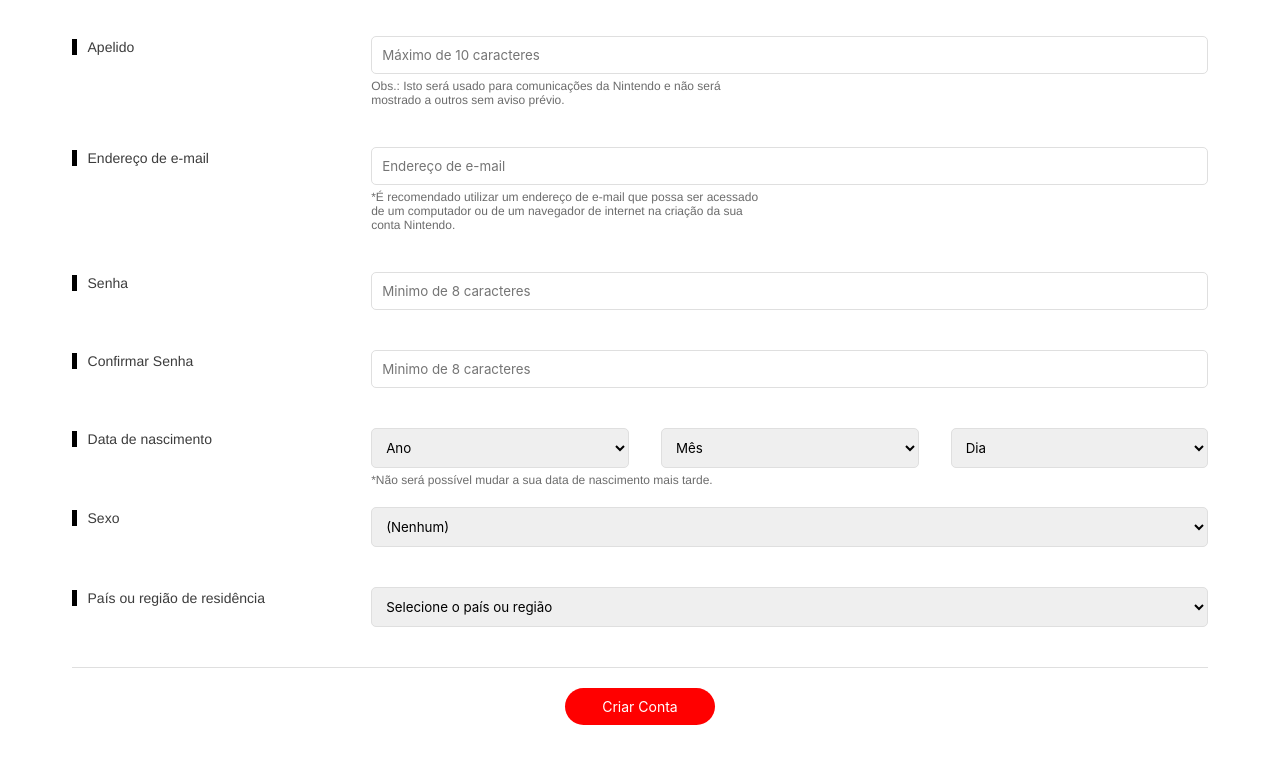
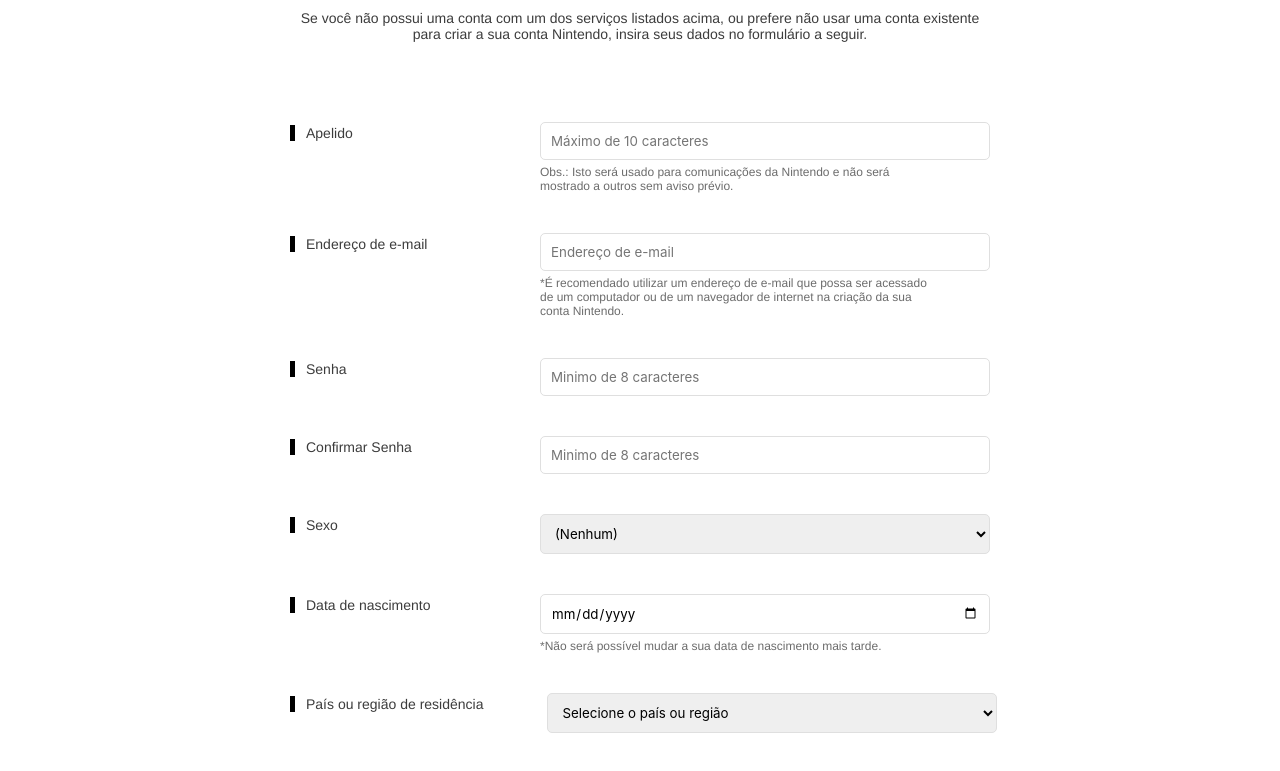
Before and after one commit to T4RUM/nintendo-inspired-react-page, a React (Vite) app: page /#/criar-conta in a window 1280 px wide. Shown: the part 480-1251 px from the top of the page. Built offline with nearby package versions, Linux system fonts and the light colour scheme; a web font is replaced by a local one.

Commit message:
Adicionando validação nos formularios

```diff
--- a/src/App.jsx
+++ b/src/App.jsx
@@ -6,6 +6,7 @@
 import NotFound from "./pages/NotFound";
 import Register from "./pages/Register";
 import Assistance from "./pages/Assistance";
+
 
 
 function App() {
--- a/src/components/assistance/Contact.css
+++ b/src/components/assistance/Contact.css
@@ -17,11 +17,24 @@
   padding: 60px;
 }
 
-.containerForm {
+.containerForm1 {
+  width: 100%;
+  display: flex;
+  justify-content: center;
+}
+
+.containerFormContact {
   width: 100%;
   display: flex;
   align-items: center;
   padding: 40px;
+  justify-content: center;
+}
+
+.containerButton {
+  width: 100%;
+  display: flex;
+  justify-content: center;
 }
 .botaoFeedBack {
   font-family: Helvetica - 400;
--- a/src/components/assistance/Contact.jsx
+++ b/src/components/assistance/Contact.jsx
@@ -1,9 +1,16 @@
-import React from "react";
+// Contact.jsx
+import "./Contact.css";
 import BannerContact from "../../../public/bannerContact.png";
 import Input from "../input/Input";
-import "./Contact.css";
+import React from "react";
+import { useForm, FormProvider } from "react-hook-form";
 
 function Contact() {
+  const methods = useForm();
+  function assistance(data) {
+    console.log(data);
+  }
+
   return (
     <>
       <div className="container">
@@ -16,8 +23,10 @@
           Bem-vindos ao atendimento ao consumidor!
         </h1>
       </div>
-      <div className="containerForm">
-        <form>
+
+      <div className="containerFormContact">
+        <FormProvider {...methods}>
+          <form onSubmit={methods.handleSubmit(assistance)}>
             <Input
               label={"Apelido"}
               type={"text"}
@@ -27,6 +36,7 @@
               description={
                 "Obs.: Isto será usado para comunicações da Nintendo e não será mostrado a outros sem aviso prévio."
               }
+              {...methods.register("apelido", { required: true })}
             />
             <Input
               label={"Endereço de e-mail"}
@@ -36,19 +46,27 @@
               description={
                 "*É recomendado utilizar um endereço de e-mail que possa ser acessado de um computador ou de um navegador de internet na criação da sua conta Nintendo."
               }
+              {...methods.register("email", { required: true })}
             />
+
             <Input
               label={"Feedback"}
               type={"textarea"}
               id={"feedback"}
+              maxLength={1000}
               placeholder={"Digite aqui o seu Feedback"}
+              {...methods.register("feedback", { required: true })}
             />
-        </form>
-        <div>
+
+       <div className="containerButton">
               <button className="botaoFeedBack" type="submit">
                 Enviar Feedback
               </button>
+
        </div>
+
+          </form>
+        </FormProvider>
       </div>
     </>
   );
--- a/src/components/createAccount/CreateAccount.css
+++ b/src/components/createAccount/CreateAccount.css
@@ -8,6 +8,7 @@
   width: 700px;
   text-align: center;
   flex-direction: column;
+  padding: 80px 0 40px 0;
 }
 
 .tituloCriarConta {
@@ -128,7 +129,7 @@
 }
 
 .inputFormularioCadastro1 {
-  border: 1px solid #DFDFDF;
+  border: 1px solid #dfdfdf;
   padding: 10px;
   box-sizing: border-box;
   flex: 1;
--- a/src/components/createAccount/CreateAccount.jsx
+++ b/src/components/createAccount/CreateAccount.jsx
@@ -1,19 +1,21 @@
 import React, { useState } from "react";
-import "./CreateAccount.css";
+
 import { FaGoogle } from "react-icons/fa";
 import { FaApple } from "react-icons/fa";
+import { useForm, FormProvider } from "react-hook-form";
 import Input from "../input/Input";
+import "../../components/assistance/Contact.css";
+import BannerContact from "../../../public/bannerContact.png";
+import "./CreateAccount.css";
 
 function CreateAccount() {
-  const [birthYear, setBirthYear] = useState("");
-  const [birthMonth, setBirthMonth] = useState("");
-  const [birthDay, setBirthDay] = useState("");
+  const methods = useForm();
 
-  const years = Array.from(new Array(100), (val, index) => 2023 - index);
-  const months = Array.from(new Array(12), (val, index) => index + 1);
-  const days = Array.from(new Array(31), (val, index) => index + 1);
+  function cadastro(data) {
+    console.log(data, "aqui");
+  }
 
-  const inputs = [{}];
+
 
   const countries = [
     "Afeganistão",
@@ -217,31 +219,37 @@
         <div className="containerForm">
           <div>
             <h1 className="tituloCriarConta">Criar uma conta Nintendo</h1>
+
             <span className="ssoCriarConta">
               Se você tem uma conta em um dos serviços a seguir, é ainda mais
               fácil criar uma conta Nintendo.
             </span>
+
             <div className="sso">
               <button className="botaoDeLoginGoogleCriarConta" type="submit">
                 <span className="googleIcon">
                   <FaGoogle />
-                </span>{" "}
+                </span>
                 Google
               </button>
+
               <button className="botaoDeLoginAppleCriarConta" type="submit">
                 <span className="appleIcon">
                   <FaApple />
-                </span>{" "}
+                </span>
                 Iniciar sessão com a Apple
               </button>
             </div>
+
             <div>
               <p className="descricaoFormulario">
                 Se você não possui uma conta com um dos serviços listados acima,
                 ou prefere não usar uma conta existente para criar a sua conta
                 Nintendo, insira seus dados no formulário a seguir.
               </p>
-              <form className="dadosFormulario">
+              <div className="containerForm">
+                <FormProvider {...methods}>
+                  <form onSubmit={methods.handleSubmit(cadastro)}>
                     <Input
                       label={"Apelido"}
                       type={"text"}
@@ -251,16 +259,17 @@
                       description={
                         "Obs.: Isto será usado para comunicações da Nintendo e não será mostrado a outros sem aviso prévio."
                       }
+                      {...methods.register("apelido", { required: true })}
                     />
                     <Input
                       label={"Endereço de e-mail"}
                       type={"email"}
                       id={"email"}
-                  maxLength={"10"}
                       placeholder={"Endereço de e-mail"}
                       description={
                         "*É recomendado utilizar um endereço de e-mail que possa ser acessado de um computador ou de um navegador de internet na criação da sua conta Nintendo."
                       }
+                      {...methods.register("email", { required: true })}
                     />
                     <Input
                       label={"Senha"}
@@ -268,6 +277,7 @@
                       id={"senha"}
                       minLength={"8"}
                       placeholder={"Minimo de 8 caracteres"}
+                      {...methods.register("senha", { required: true })}
                     />
                     <Input
                       label={"Confirmar Senha"}
@@ -275,9 +285,12 @@
                       id={"confirmarSenha"}
                       minLength={"8"}
                       placeholder={"Minimo de 8 caracteres"}
+                      {...methods.register("confirmarSenha", {
+                        required: true,
+                      })}
                     />
 
-                <div className="labelInputWrapper1">
+                    {/* <div className="labelInputWrapper1">
                       <div className="labelInputWrapperInner1">
                         <div className="containerLabel">
                           <label
@@ -290,9 +303,11 @@
                         <div className="birth">
                           <div className="groupSelect">
                             <select
+                              id="year"
                               className="inputFormularioCadastro1"
                               value={birthYear}
                               onChange={(e) => setBirthYear(e.target.value)}
+                              {...methods.register("year", { required: true })}
                             >
                               <option value="" disabled>
                                 Ano
@@ -306,7 +321,11 @@
                             <select
                               className="inputFormularioCadastro1"
                               value={birthMonth}
+                              id="month"
                               onChange={(e) => setBirthMonth(e.target.value)}
+                              // {...methods.register("month", {
+                              //   required: true,
+                              // })}
                             >
                               <option value="" disabled>
                                 Mês
@@ -320,7 +339,11 @@
                             <select
                               className="inputFormularioCadastro1"
                               value={birthDay}
+                              id="day"
                               onChange={(e) => setBirthDay(e.target.value)}
+                              // {...methods.register("day", {
+                              //   required: true,
+                              // })}
                             >
                               <option value="" disabled>
                                 Dia
@@ -332,13 +355,14 @@
                               ))}
                             </select>
                           </div>
+
                           <span className="descricaoInputCadastro1">
-                        *Não será possível mudar a sua data de nascimento mais
-                        tarde.
+                            *Não será possível mudar a sua data de nascimento
+                            mais tarde.
                           </span>
                         </div>
                       </div>
-                </div>
+                    </div> */}
 
                     <Input
                       label="Sexo"
@@ -350,6 +374,19 @@
                         { value: "feminino", label: "Feminino" },
                         { value: "nao-informar", label: "Não informar" },
                       ]}
+                      {...methods.register("sexo", {
+                        required: true,
+                      })}
+                    />
+                    <Input
+                      label="Data de nascimento"
+                      id="dtNascimento"
+                      type="date"
+                      {...methods.register("dtNascimento", {
+                        required: true,
+                      })}
+                      description="*Não será possível mudar a sua data de nascimento
+                            mais tarde."
                     />
 
                     <Input
@@ -367,14 +404,19 @@
                           label: country,
                         })),
                       ]}
+                      {...methods.register("pais", {
+                        required: true,
+                      })}
                     />
 
-                <div className="containerbotaoCadastro">
-                  <button className="botaoCadastro" type="submit">
-                    Criar Conta
+                    <div>
+                      <button className="botaoFeedBack" type="submit">
+                        Enviar Feedback
                       </button>
                     </div>
                   </form>
+                </FormProvider>
+              </div>
             </div>
           </div>
         </div>
@@ -384,3 +426,5 @@
 }
 
 export default CreateAccount;
+
+//
--- a/src/components/input/Input.css
+++ b/src/components/input/Input.css
@@ -41,14 +41,17 @@
 
 .caixaInput {
   width: 100%;
+  display: flex;
+  flex-direction: column;
+
 }
 
 .inputFormularioCadastro {
-  border: 1px solid #DFDFDF;
+  border: 1px solid #dfdfdf;
   padding: 10px;
   box-sizing: border-box;
   flex: 1;
-  width: 100%;
+  width: 450px;
   border-radius: 5px;
 }
 
@@ -60,3 +63,10 @@
   color: #6c6c6c;
   max-width: 400px;
 }
+
+.invalid {
+
+  margin-top: 12px;
+  max-width: 400px;
+  color: red;
+}
--- a/src/components/input/Input.jsx
+++ b/src/components/input/Input.jsx
@@ -1,16 +1,32 @@
 import React from "react";
+import { useFormContext } from "react-hook-form";
 import "./Input.css";
 
 function Input({
   label,
   id,
-  type,
+  type = "text",
   maxLength,
-  minLength,
   placeholder,
   description,
   options,
 }) {
+  const {
+    register,
+    formState: { errors },
+  } = useFormContext();
+  const hasError = errors && errors[id];
+
+  const validationRules = {
+    required: `${label} é obrigatório`,
+    ...(maxLength && {
+      maxLength: {
+        value: maxLength,
+        message: `Máximo de ${maxLength} caracteres`,
+      },
+    }),
+  };
+
   return (
     <div className="labelInputWrapperInner">
       <div className="containerLabel">
@@ -20,34 +36,35 @@
       </div>
       <div className="caixaInput">
         {type === "select" ? (
-          <select className="inputFormularioCadastro" id={id}>
+          <select
+            className={`inputFormularioCadastro ${
+              hasError ? "invalidInput" : ""
+            }`}
+            id={id}
+            {...register(id, validationRules)}
+          >
             {options.map((option) => (
               <option key={option.value} value={option.value}>
                 {option.label}
               </option>
             ))}
           </select>
-        ) : type === "textarea" ? (
-          <textarea
-            className="inputFormularioCadastro"
-            id={id}
-            maxLength={maxLength}
-            minLength={minLength}
-            placeholder={placeholder}
-          />
         ) : (
           <input
-            className="inputFormularioCadastro"
+            className={`inputFormularioCadastro ${
+              hasError ? "invalidInput" : ""
+            }`}
             type={type}
             id={id}
             maxLength={maxLength}
-            minLength={minLength}
             placeholder={placeholder}
+            {...register(id, validationRules)}
           />
         )}
-        {description && (
+        {description && !hasError && (
           <span className="descricaoInputCadastro">{description}</span>
         )}
+        {hasError && <small className="invalid">{errors[id]?.message}</small>}
       </div>
     </div>
   );
--- a/src/components/login/LoginAccount.css
+++ b/src/components/login/LoginAccount.css
@@ -36,13 +36,13 @@
   display: block;
   font-size: 14px;
   color: #3c3c3c;
-  margin-bottom: 8px;
+  margin: 8px 0;
 }
 
 .inputFormulario {
   width: 100%;
   padding: 10px;
-  margin-bottom: 20px;
+
   border: 1px solid #ccc;
   border-radius: 4px;
   font-size: 14px;
@@ -56,7 +56,7 @@
   background-color: #e60b11;
   color: white;
   font-size: 16px;
-  margin-bottom: 10px;
+  margin: 10px 10px;
   cursor: pointer;
   border-radius: 25px;
 }
--- a/src/pages/Login.jsx
+++ b/src/pages/Login.jsx
@@ -1,4 +1,5 @@
 import LoginAccount from "../components/login/LoginAccount";
+
 
 function Login() {
   return (
```
Also changed, not shown: src/components/login/LoginAccount.jsx (+43 -6 lines). Lines whose indentation alone changed are shown as unchanged.
